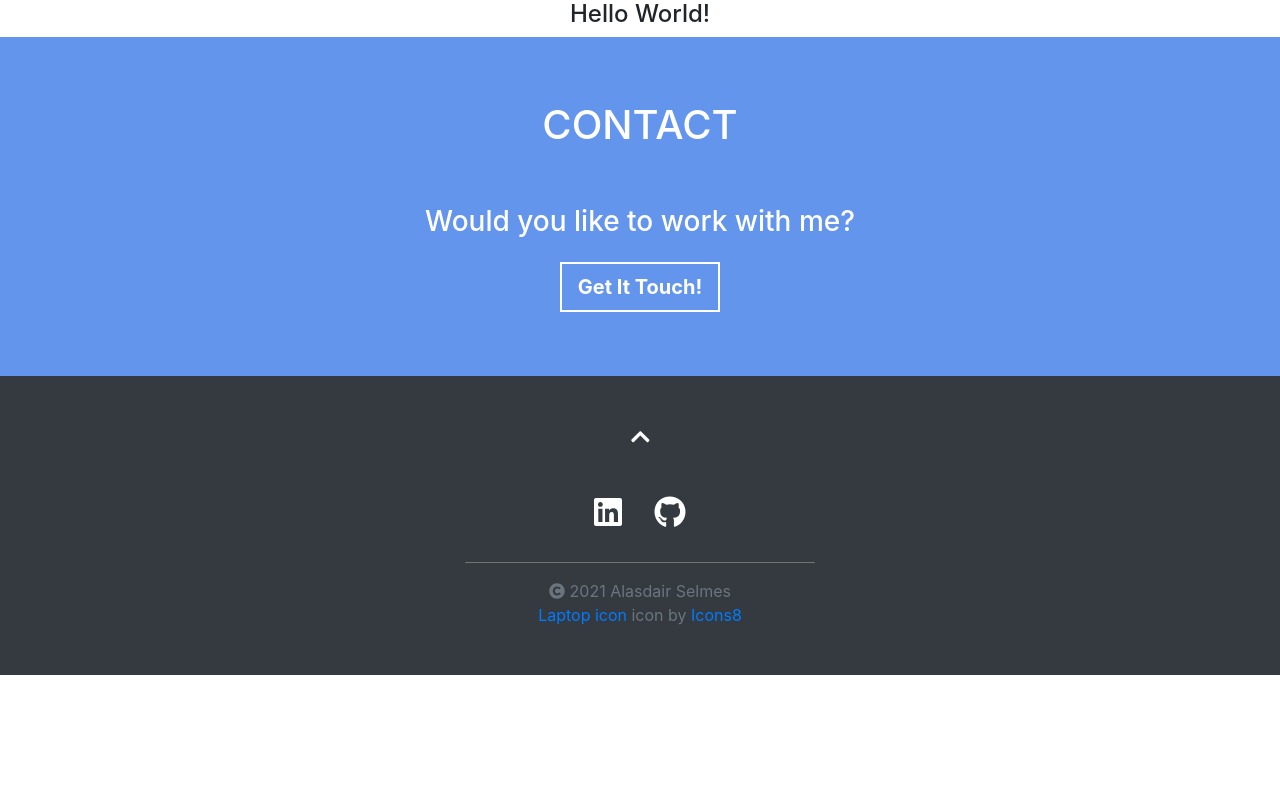
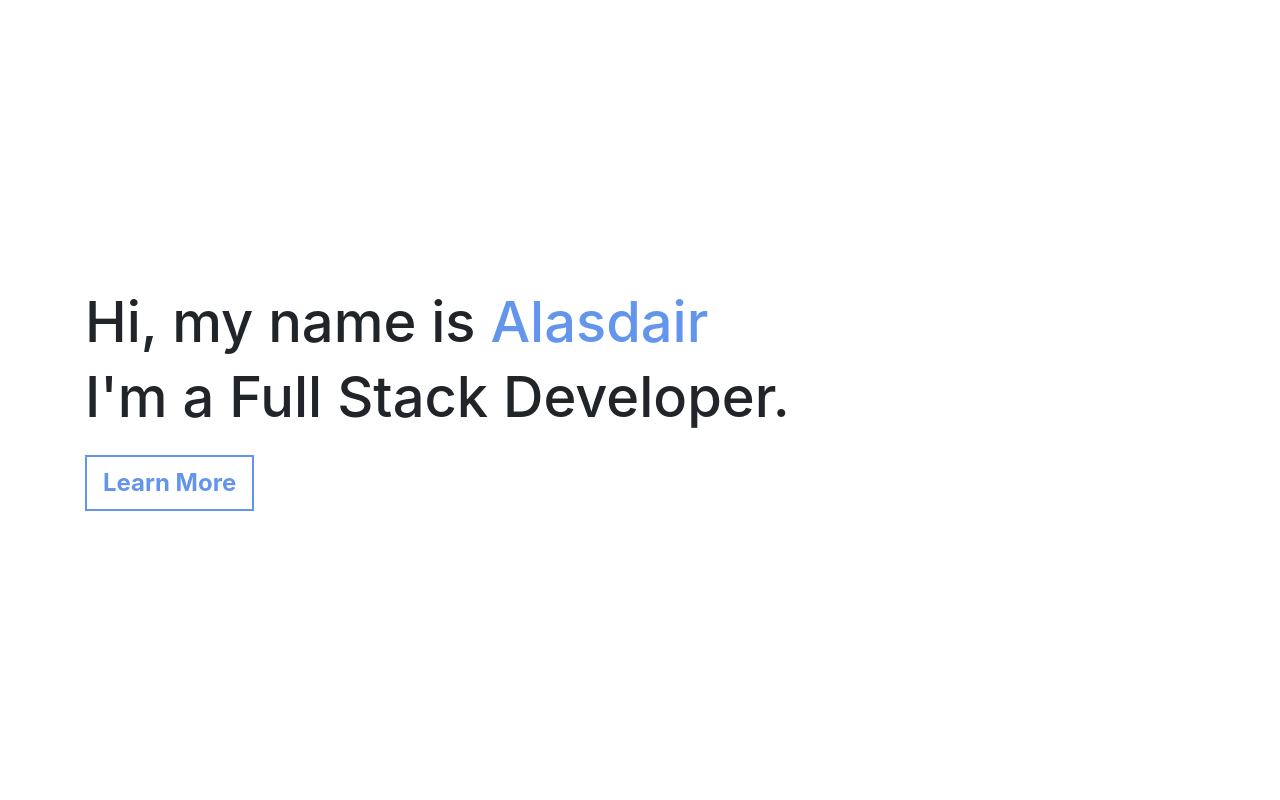
Before and after one commit to aliselmes/2021-portfolio, a React (Create React App) app: page / in a window 1280 px wide. Shown: the top 800 px of the page. Built offline with nearby package versions, Linux system fonts and the light colour scheme.

Commit message:
added hero component

```diff
--- a/src/App.css
+++ b/src/App.css
@@ -1,5 +1,47 @@
 .App {
   text-align: center;
+  font-size: 1rem;
+}
+
+#hero-section {
+  height: 100vh;
+  /*background-color: grey;
+  clip-path: polygon(0 0,100% 0,100% 80%,0 100%);*/
+}
+
+#hero-section span {
+  color:#6495ED;
+}
+
+#hero-btn {
+  color: #6495ED;
+  border: 2px solid #6495ED;
+  font-weight: bold;
+  border-radius: 0;
+  font-size: 1.5rem;
+}
+
+#hero-btn:hover {
+  color: white;
+  background-color: #6495ED;
+}
+
+
+#contact-section {
+  background-color: #6495ED;
+  color: white;
+}
+
+#contact-btn {
+  color: white;
+  border: 2px solid white;
+  font-weight: bold;
+  border-radius: 0;
+}
+
+#contact-btn:hover {
+  color: #6495ED;
+  background-color: white;
 }
 
 .site-footer {
@@ -15,19 +57,17 @@
   transition: all .3s linear;
 }
 
-#contact-section {
-  background-color: #6495ED;
-  color: white;
-}
+@media only screen
+  and (min-device-width: 768px)
+  and (max-device-width: 1024px)   {
+    #hero-section h1 {
+      font-size: 3.5rem;
+    }
+  }
 
-#contact-btn{
-  color: white;
-  border: 2px solid white;
-  font-weight: bold;
-  border-radius: 0;
-}
-
-#contact-btn:hover {
-  color: #6495ED;
-  background-color: white;
-}
+  @media screen
+  and (min-device-width: 1200px)  {
+    #hero-section h1 {
+      font-size: 4.5rem;
+    }
+  }
--- a/src/App.js
+++ b/src/App.js
@@ -1,11 +1,12 @@
 import './App.css';
+import Hero from './components/HeroComponent';
 import Footer from './components/FooterComponent';
 import Contact from './components/ContactComponent';
 
 function App() {
   return (
     <div className="App">
-      <h4>Hello World!</h4>
+      <Hero />
       <Contact />
       <Footer />
     </div>
--- a/src/components/ContactComponent.js
+++ b/src/components/ContactComponent.js
@@ -4,7 +4,7 @@ import { Button } from 'reactstrap';
 function Contact(props) {
     return(
         <section id="contact-section">
-        <div className="container py-5">
+            <div className="container pt-1 pb-5">
                 <div className="row my-3">
                     <div className="col">
                         <h1>CONTACT</h1>
@@ -17,7 +17,7 @@ function Contact(props) {
                 </div>
                 <div className="row my-3">
                     <div className="col">
-                    <Button outline className="btn btn-lg" id="contact-btn">Get It Touch!</Button>
+                        <a href="mailto:a.selmes@gmail.com"><Button outline className="btn btn-lg" id="contact-btn">Get It Touch!</Button></a>
                     </div>
                 </div>
             </div>
--- a/src/components/FooterComponent.js
+++ b/src/components/FooterComponent.js
@@ -9,7 +9,7 @@ function Footer(props){
             <div className="container py-5">
                 <div className="row mb-5">
                     <div className="col">
-                        <FontAwesomeIcon icon={faChevronUp} inverse size="lg" className="footer-icon"/>
+                        <a href="#hero-section"><FontAwesomeIcon icon={faChevronUp} inverse size="lg" className="footer-icon"/></a>
                     </div>
                 </div>
                 <div className="row mb-3">
@@ -31,7 +31,7 @@ function Footer(props){
                 </div>
                 <div className="row copyright">
                     <div className="col">
-                        <a target="_blank" rel="noreferrer" href="https://icons8.com/icons/set/laptop">Laptop icon</a> icon by <a target="_blank" rel="noreferrer" href="https://icons8.com">Icons8</a>
+                        <a target="_blank" rel="noreferrer" href="https://icons8.com/icons/set/laptop">Laptop favicon</a> icon by <a target="_blank" rel="noreferrer" href="https://icons8.com">Icons8</a>
                     </div>
                 </div>
             </div>
--- /dev/null
+++ b/src/components/HeroComponent.js
@@ -0,0 +1,20 @@
+import React from 'react';
+import { Button } from 'reactstrap';
+
+function Hero(props) {
+    return(
+        <section id="hero-section" className="d-flex align-items-center">
+            <div className="container">
+                <div className="row">
+                    <div className="col text-md-left">
+                        <h1>Hi, my name is <span id="name">Alasdair</span></h1>
+                        <h1>I'm a Full Stack Developer.</h1>
+                        <a href="#"><Button outline className="btn btn-lg mt-3" id="hero-btn">Learn More</Button></a>
+                    </div>
+                </div>
+            </div>
+        </section>
+    );
+};
+
+export default Hero;
```
Lines whose indentation alone changed are shown as unchanged.
